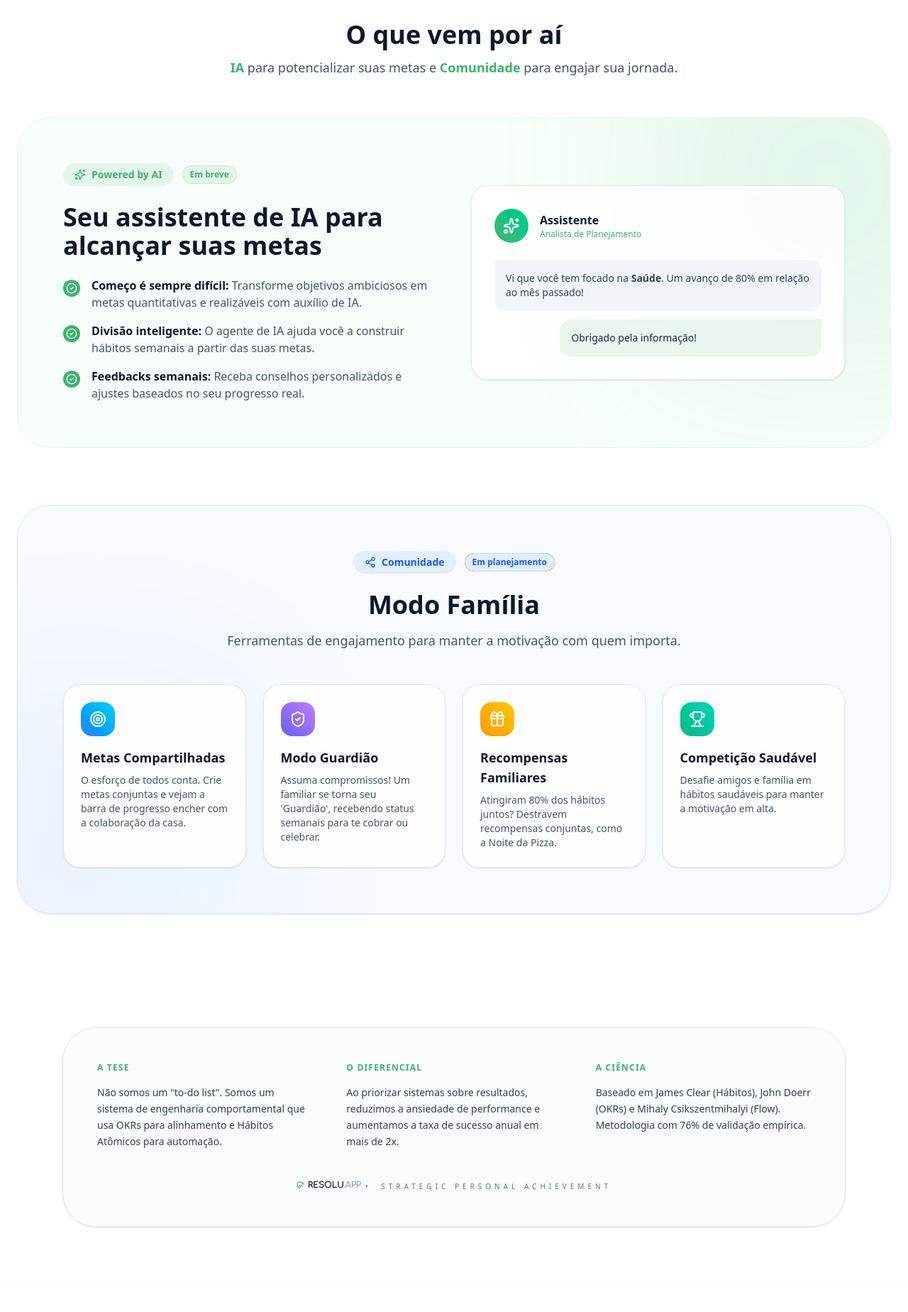
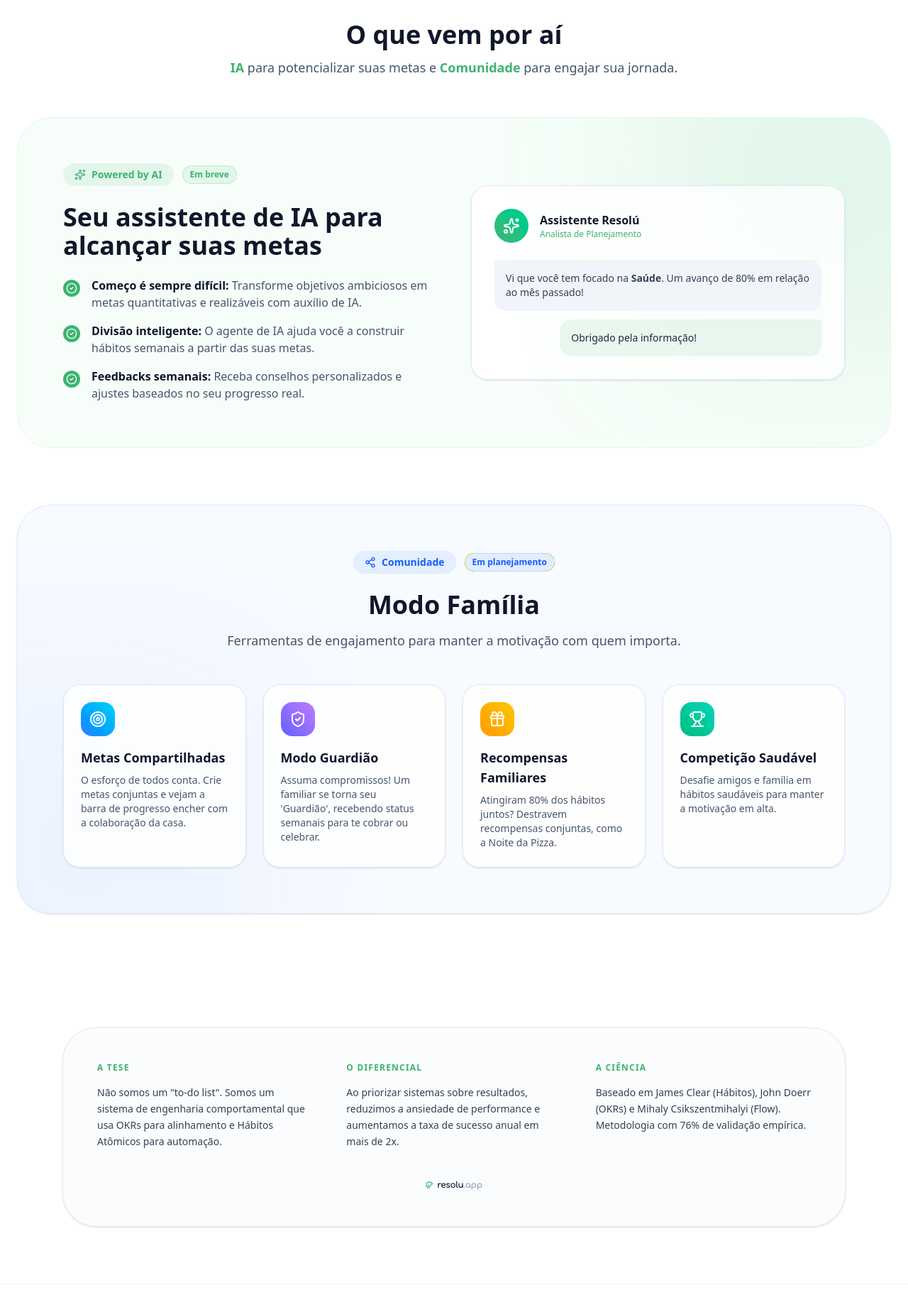
Before and after one commit to Resolu-app/resolu-app-landing, a React (Vite) app: page / in a window 1280 px wide. Shown: the part 4248-6096 px from the top of the page at 71% size. Built offline with nearby package versions, Linux system fonts and the light colour scheme; no server answers.

Commit message:
refactor: Update assistant name to 'Assistente Resolú', remove uppercase styling, and remove tagline.

```diff
--- a/src/App.tsx
+++ b/src/App.tsx
@@ -617,7 +617,7 @@ function App() {
                         <Sparkles className="text-white w-6 h-6" />
                       </div>
                       <div>
-                        <div className="text-slate-900 dark:text-white font-bold">Assistente</div>
+                        <div className="text-slate-900 dark:text-white font-bold">Assistente Resolú</div>
                         <div className="text-[#3cb371] text-xs">Analista de Planejamento</div>
                       </div>
                     </div>
@@ -727,12 +727,11 @@ function App() {
                   </p>
                 </div>
               </div>
-              <div className="mt-10 text-center text-[10px] uppercase tracking-[0.5em] text-slate-500 dark:text-slate-500">
+              <div className="mt-10 text-center text-[10px] tracking-[0.5em] text-slate-500 dark:text-slate-500">
                 <span className="inline-flex items-center gap-1 font-bold tracking-tight text-xs pt-0.5" style={{ fontFamily: "'Comfortaa', sans-serif" }}>
                   <ResoluLogo className="w-3 h-3 text-[#3cb371]" />
                   <span className="text-slate-900 dark:text-slate-100 tracking-[-0.03em]">resolu<span className="text-slate-400 dark:text-slate-500">.app</span></span>
                 </span>
-                <span className="px-1.5">•</span> Strategic Personal Achievement
               </div>
             </div>
           </div>
```
